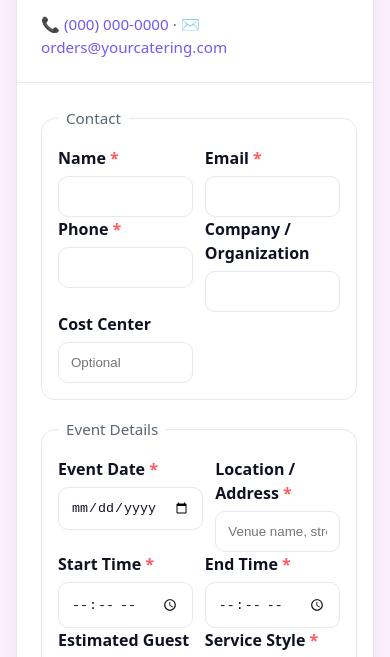
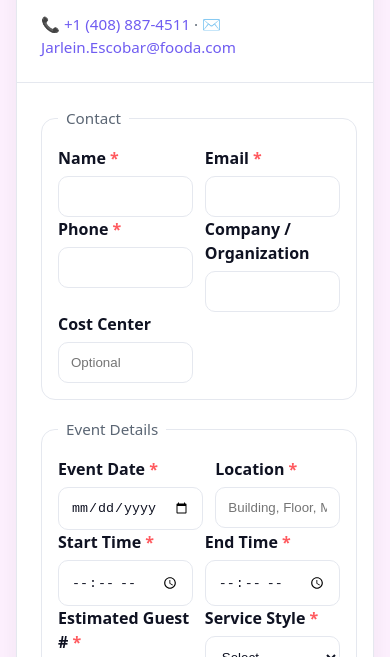
Before and after one commit to bonniejaiswal/chaseevents, a plain HTML site: page index.html in a window 390 px wide. Shown: the part 181-838 px from the top of the page. Drawn offline with Linux system fonts and the light colour scheme.

Commit message:
Update phone and Email Update index.html

```diff
--- a/index.html
+++ b/index.html
@@ -94,7 +94,7 @@
             <div class="sub">Tell us the basics. We’ll confirm with a custom proposal.</div>
           </div>
         </div>
-        <div class="sub">📞 <a href="tel:+10000000000" style="color:var(--accent);text-decoration:none">(000) 000‑0000</a> · ✉️ <a href="mailto:orders@yourcatering.com" style="color:var(--accent);text-decoration:none">orders@yourcatering.com</a></div>
+        <div class="sub">📞 <a href="tel:+14088874511" style="color:var(--accent);text-decoration:none">+1 (408) 887‑4511</a> · ✉️ <a href="mailto:Jarlein.Escobar@fooda.com" style="color:var(--accent);text-decoration:none">Jarlein.Escobar@fooda.com</a></div>
       </header>
 
       <form id="cateringForm" novalidate>
@@ -139,8 +139,8 @@
               <input id="eventDate" name="eventDate" type="date" required />
             </div>
             <div>
-              <label for="location" class="required">Location / Address</label>
-              <input id="location" name="location" type="text" placeholder="Venue name, street, city" required />
+              <label for="location" class="required">Location</label>
+              <input id="location" name="location" type="text" placeholder="Building, Floor, Meeting room" required />
             </div>
           </div>
           <div class="row">
@@ -373,7 +373,7 @@
     }
 
     function openModal(summary){
-      $('#previewText').textContent = summary;
+      $('#  ').textContent = summary;
       const dialog = $('#previewModal');
       if(typeof dialog.showModal === 'function') dialog.showModal(); else alert(summary);
     }
@@ -387,7 +387,7 @@
     }
 
     function buildMailto(summary){
-      const to = 'orders@yourcatering.com'; // replace with your inbox
+      const to = 'Jarlein.Escobar@fooda.com'; // replace with your inbox
       const subject = encodeURIComponent('New Catering Request');
       const body = encodeURIComponent(summary);
       return `mailto:${to}?subject=${subject}&body=${body}`;
```
